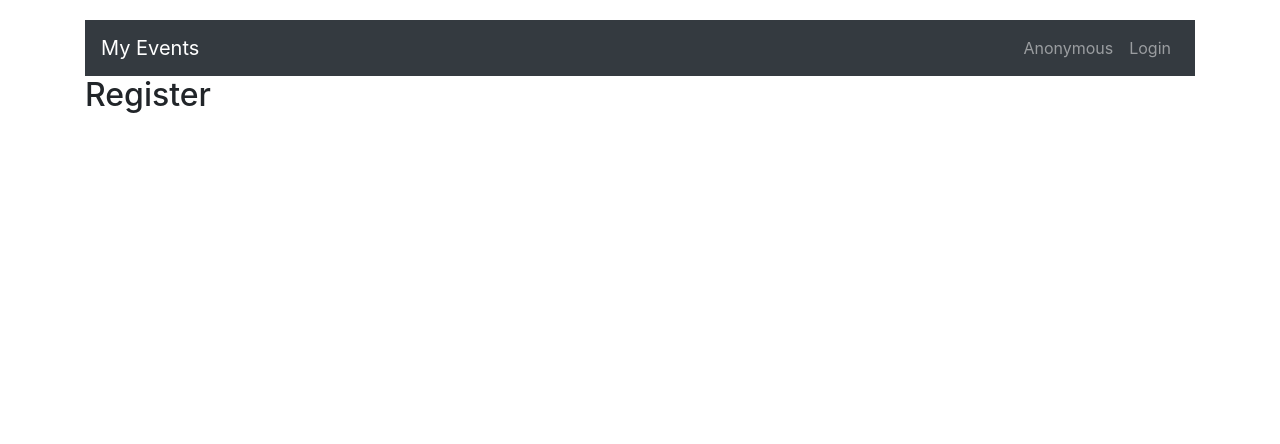
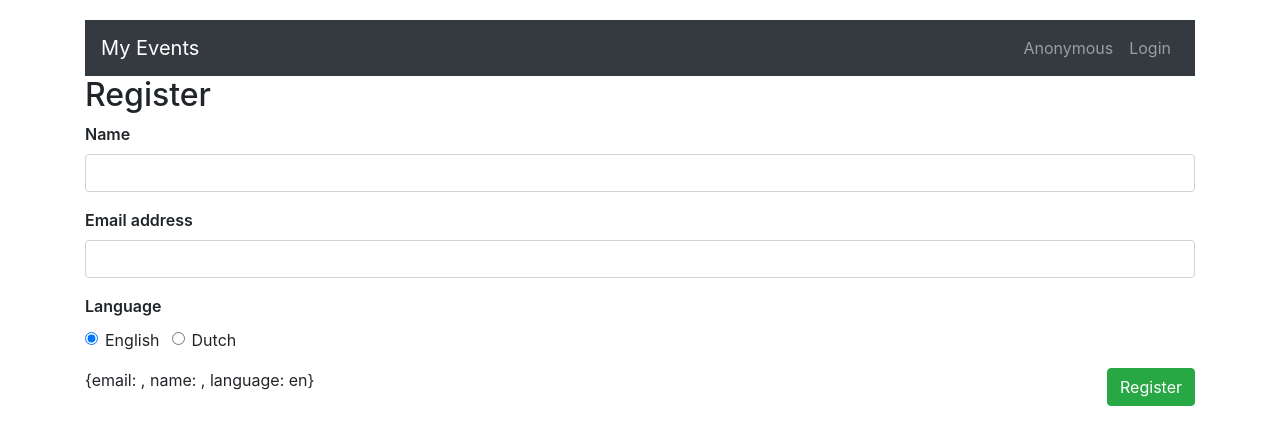
Before and after one commit to flinden68/my-events-demo-application, a Vue app in the folder vue-app/: page /register in a window 1280 px wide. Shown: the top 444 px of the page. Built offline with nearby package versions, Linux system fonts and the light colour scheme.

Commit message:
Added register load only events for specific account

```diff
--- a/vue-app/src/components/event-list.vue
+++ b/vue-app/src/components/event-list.vue
@@ -56,9 +56,10 @@
 
 
         created (){
-            this.getAllEventsByUserId('5be564d50f085f2cc19e3fef');
             if(!this.isAuthenticated){
                 this.$router.push('/login')
+            }else{
+                this.getAllEventsByUserId(this.account._id);
             }
         }
 
--- a/vue-app/src/components/register.vue
+++ b/vue-app/src/components/register.vue
@@ -1,10 +1,144 @@
 <template>
-    <h2>Register</h2>
+    <div>
+        <h2>{{ $t('title-register') }}</h2>
+        <div>
+            <div class="form-group">
+                <label>{{ $t('field-name') }}</label>
+                <input
+                        v-model="name"
+                        v-bind:class="{'form-control':true, 'is-invalid' : !validName}">
+                <div class="invalid-feedback">{{ $t('field-name') }}{{ $t('error-required') }}</div>
+            </div>
+
+            <div class="form-group">
+                <label>{{ $t('field-email') }}</label>
+                <input
+                        v-model="email"
+                        v-bind:class="{'form-control':true, 'is-invalid' : !validEmail}">
+                <div class="invalid-feedback">{{ $t('field-email') }}{{ $t('error-required') }}</div>
+            </div>
+
+            <div class="form-group">
+                <label>{{ $t('field-language') }}</label>
+                <br />
+                <div class="form-check-inline">
+                    <label class="form-check-label">
+                        <input
+                                class="form-check-input"
+                                type="radio"
+                                id="en"
+                                name="language"
+                                v-model="language"
+                                value="en"
+                        />
+                        {{ $t('language-en') }}
+                    </label>
+                </div>
+                <div class="form-check-inline">
+                    <label class="form-check-label">
+                        <input
+                                class="form-check-input"
+                                type="radio"
+                                id="nl"
+                                name="language"
+                                v-model="language"
+                                value="nl"
+                        />
+                        {{ $t('language-nl') }}
+                    </label>
+                </div>
+
+                <div class="invalid-feedback">{{ $t('field-language') }}{{ $t('error-required') }}</div>
+            </div>
+
+            <button type="submit" class="btn btn-success float-right" v-on:click.stop.prevent="submit">
+                {{ $t('button-register') }}
+            </button>
+
+        </div>
+
+        <div v-if="debug">{email: {{email}}, name: {{name}}, language: {{language}}}</div>
+    </div>
 </template>
 
 <script>
+    import {mapActions, mapState} from "vuex";
+
     export default {
-        name: "register"
+        name: "register",
+        data () {
+            return {
+                debug : true,
+                valid : false,
+                validEmail : true,
+                validName : true,
+                validLanguage : true,
+                email : '',
+                language : 'en',
+                name : ''
+            }
+        },
+        computed: mapState({
+            isAuthenticated : state => state.account.authenticated,
+            account : state => state.account.current
+        }),
+        created() {
+            /*if(!this.isAuthenticated){
+                this.$router.push('/login')
+            }*/
+        },
+        methods: {
+            ...mapActions('account', [
+                'create'
+            ]),
+            ...mapActions('i18n', [
+                'setLanguage'
+            ]),
+            validate : function(){
+                this.validEmail = this.validateEmail(this.email);
+                this.validName = this.validField(this.name);
+                this.validLanguage = this.validField(this.language);
+
+                if(this.validEmail &&
+                    this.validName &&
+                    this.validLanguage
+                ){
+                    this.valid = true;
+                }else{
+                    this.valid = false;
+                }
+            },
+            validField : function(value){
+                return value != ''
+            },
+            validateEmail : function(email){
+                const re = /(.+)@(.+){2,}\.(.+){2,}/;
+                return re.test(email.toLowerCase());
+            },
+            submit : function(){
+                this.validate();
+                if(this.valid){
+                    let newAccount = {
+                        email : this.email,
+                        name : this.name,
+                        language : this.language
+                    }
+
+                    console.log("NEW ACCOUNT: " + JSON.stringify(newAccount))
+                    this.create(newAccount)
+
+                }
+            }
+        },
+        watch: {
+            account (current){
+                if(current){
+                    this.setLanguage(current.language)
+                    this.$router.push('/account')
+                }
+            }
+
+        }
     }
 </script>
 
--- a/vue-app/src/store/modules/account.js
+++ b/vue-app/src/store/modules/account.js
@@ -73,10 +73,12 @@ const actions = {
 const mutations = {
     create(state, action){
         state.current = action;
+        state.authenticated = true
     },
 
     update(state, action){
         state.current = action;
+        state.authenticated = true
     },
 
     delete(state){
```
